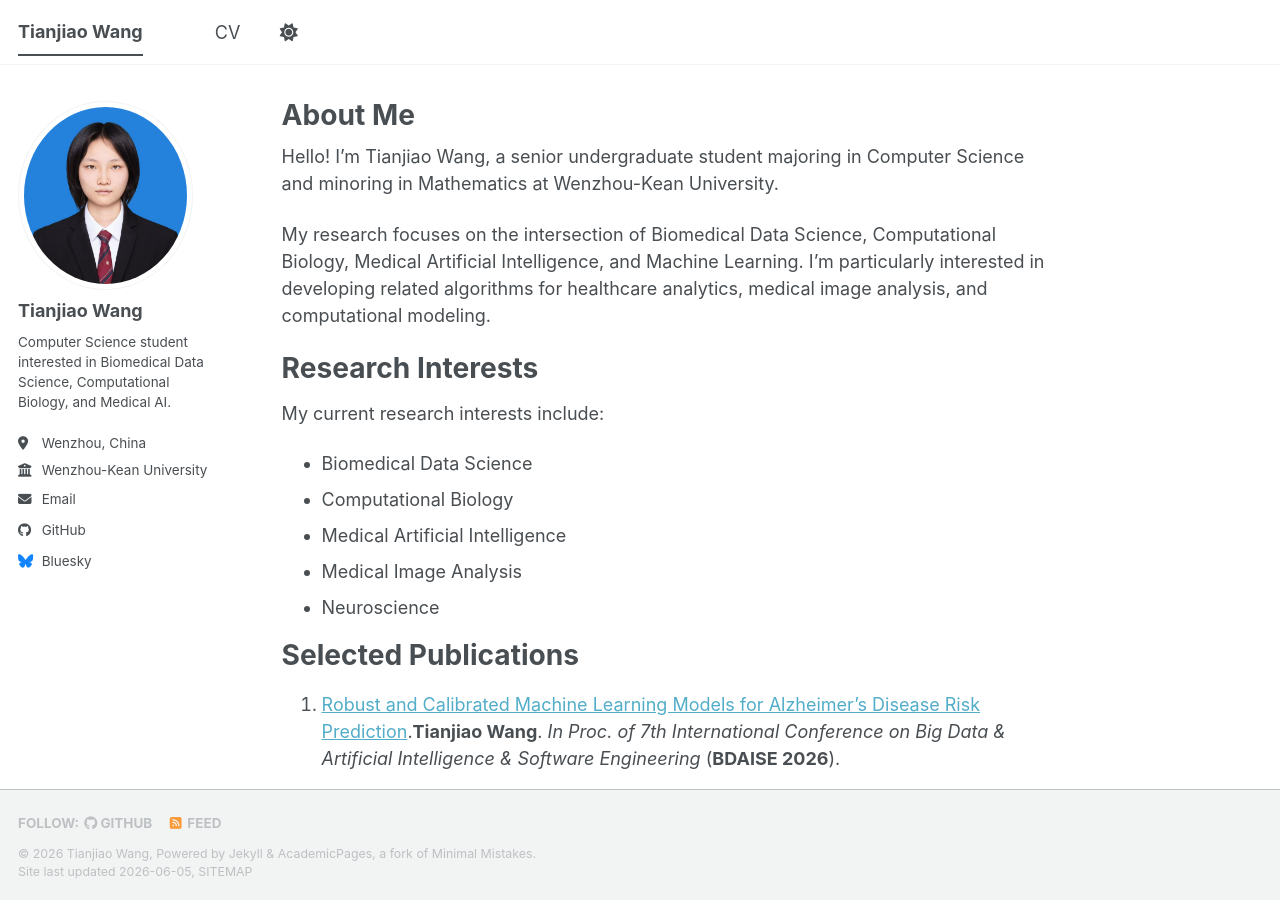
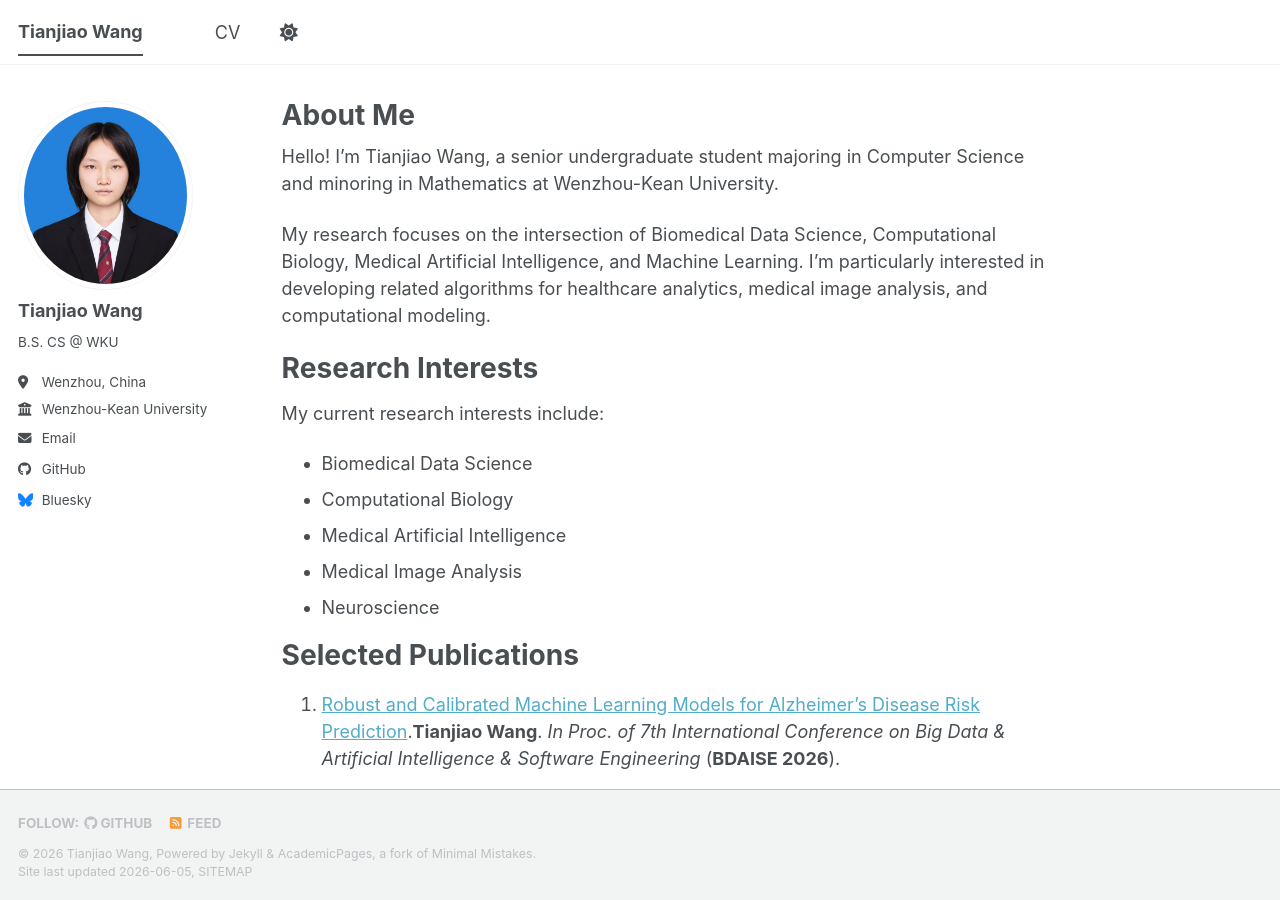
Before and after one commit to tianjiao-wang/tianjiao-wang.github.io, a Jekyll site: the page built from _pages/about.md, in a window 1280 px wide and 900 px high. Built offline with Jekyll 4.4.1, drawn with Linux system fonts in a browser that asks for light colours; a script bundle is joined from its source files by our own code; library files that are not in the unit come from our copies.

Commit message:
_config.yml

```diff
--- a/_config.yml
+++ b/_config.yml
@@ -12,7 +12,7 @@ site_theme               : "default" # The available themes options are "default
 title                    : "Tianjiao Wang"
 title_separator          : "-"
 name                     : &name "Tianjiao Wang"
-description              : &description "Computer Science Student interested in Biomedical Data Science and Computational Biology"   # Update this with a general description of your site, this is the default if not overridden by a page
+description              : &description "B.S. CS @ WKU"   # Update this with a general description of your site, this is the default if not overridden by a page
 url                      : https://tianjiao-wang.github.io # The base hostname & protocol for your site e.g. "https://[your GitHub username].github.io",
                                                            # or if you already have some other page hosted on Github then use "https://[your GitHub username].github.io/[Your Repo Name]"
 baseurl                  : "" # the subpath of your site, e.g. "/blog"
@@ -26,7 +26,7 @@ author:
   avatar           : "profile.png"
   name             : "Tianjiao Wang"
   pronouns         : # example: "she/her"
-  bio              : "Computer Science student interested in Biomedical Data Science, Computational Biology, and Medical AI."
+  bio              : "B.S. CS @ WKU"
   location         : "Wenzhou, China"
   employer         : "Wenzhou-Kean University"
   uri              : # URL
```
